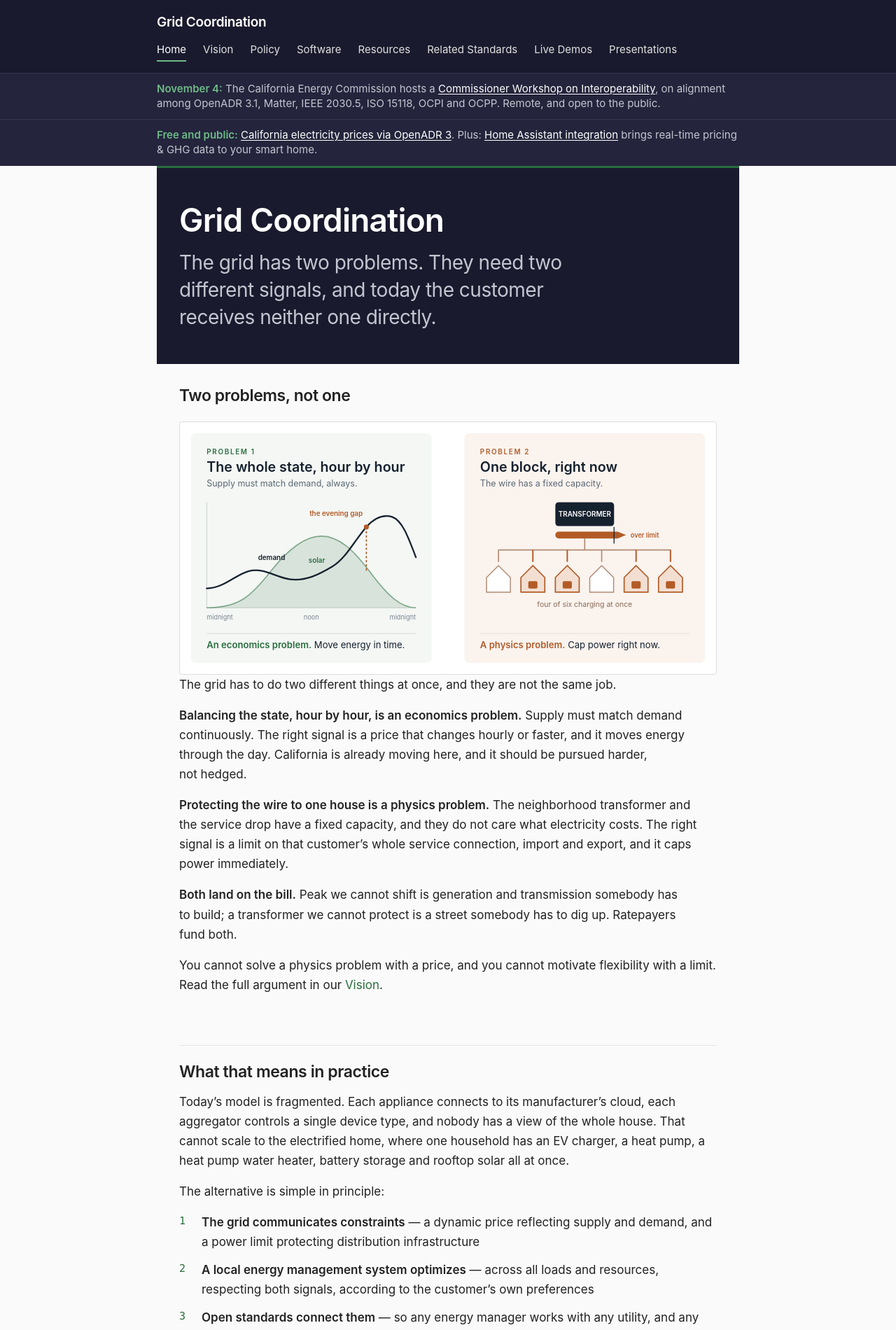
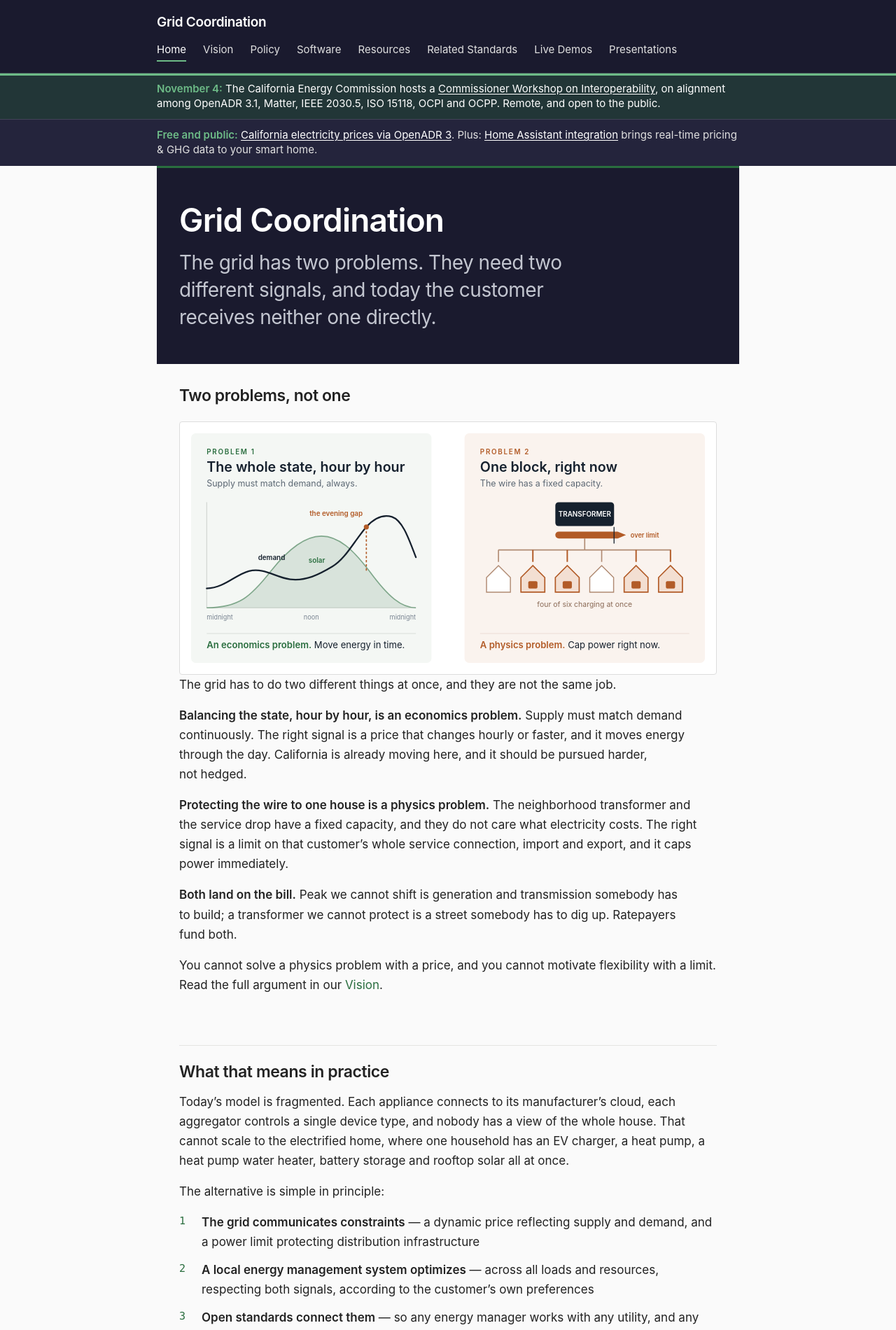
Before and after one commit to grid-coordination/grid-coordination.github.io, a Jekyll site: the page built from index.md, in a window 1280 px wide. Shown: the top 1900 px of the page at 70% size. Built offline with Jekyll 4.4.1, drawn with Linux system fonts in a browser that asks for light colours.

Commit message:
Fix the banner link target, and make the two banners distinguishable
The home-page banner linked to /policy, landing the reader at the top of a
long page instead of the workshop. It now targets the section anchor,
#upcoming-cec-commissioner-workshop-on-interoperability, read from the
published HTML rather than inferred from kramdown's slug rules.

Both banners used --nav-bg-raised with --fg-inverse-muted, so they were the
same color as each other and close to the nav above. A .banner--event
modifier gives the dated item a surface mixed from --accent-dark at 38% into
--nav-bg-raised, plus a 3px --accent-on-dark rule that also separates the
stack from the nav. Body text moves to --nav-fg and the hairlines from 0.07
and 0.09 to 0.14. Every color is mixed from existing tokens.

Verified by rendering the real nav and banner markup against the real
stylesheets, since Ruby 2.6.3 is x86 and jekyll will not build here. Print
is unaffected: .banner is already display:none there and the modifier
inherits it.

```diff
--- a/_layouts/default.html
+++ b/_layouts/default.html
@@ -25,8 +25,8 @@
     </div>
   </nav>
   {% if page.url == '/' %}
-  <div class="banner">
-    <strong>November 4:</strong> The California Energy Commission hosts a <a href="/policy">Commissioner Workshop on Interoperability</a>, on alignment among OpenADR 3.1, Matter, IEEE 2030.5, ISO 15118, OCPI and OCPP. Remote, and open to the public.
+  <div class="banner banner--event">
+    <strong>November 4:</strong> The California Energy Commission hosts a <a href="/policy#upcoming-cec-commissioner-workshop-on-interoperability">Commissioner Workshop on Interoperability</a>, on alignment among OpenADR 3.1, Matter, IEEE 2030.5, ISO 15118, OCPI and OCPP. Remote, and open to the public.
   </div>
   <div class="banner">
     <strong>Free and public:</strong> <a href="https://github.com/grid-coordination/price-server-user-guide">California electricity prices via OpenADR 3</a>. Plus: <a href="https://community.home-assistant.io/t/announcing-openadr-3-ven-for-home-assistant/1005701">Home Assistant integration</a> brings real-time pricing &amp; GHG data to your smart home.
--- a/assets/css/components.css
+++ b/assets/css/components.css
@@ -99,8 +99,8 @@ nav .nav-links a.active {
 
 .banner {
   background: var(--nav-bg-raised);
-  color: var(--fg-inverse-muted);
-  border-top: 1px solid rgba(255, 255, 255, 0.07);
+  color: var(--nav-fg);
+  border-top: 1px solid rgba(255, 255, 255, 0.14);
   font-size: var(--text-sm);
   line-height: var(--leading-snug);
   /* The page column lives on the banner's own content box, because Jekyll
@@ -119,7 +119,15 @@ nav .nav-links a.active {
   font-weight: var(--weight-normal);
 }
 .banner a:hover { color: var(--accent-on-dark); }
-.banner + .banner { border-top: 1px solid rgba(255, 255, 255, 0.09); }
+.banner + .banner { border-top: 1px solid rgba(255, 255, 255, 0.14); }
+/* A dated announcement, set apart from the standing notice below it: an
+   accent-tinted surface, and an accent rule that also separates the stack
+   from the nav above. Both colors are mixed from existing tokens. */
+.banner--event {
+  background: color-mix(in srgb, var(--accent-dark) 38%, var(--nav-bg-raised));
+  box-shadow: inset 0 3px 0 var(--accent-on-dark);
+  color: var(--fg-inverse);
+}
 
 /* --- Headings ----------------------------------------------------------
    h1 carries an accent rule above it instead of being set in green, so the
```
